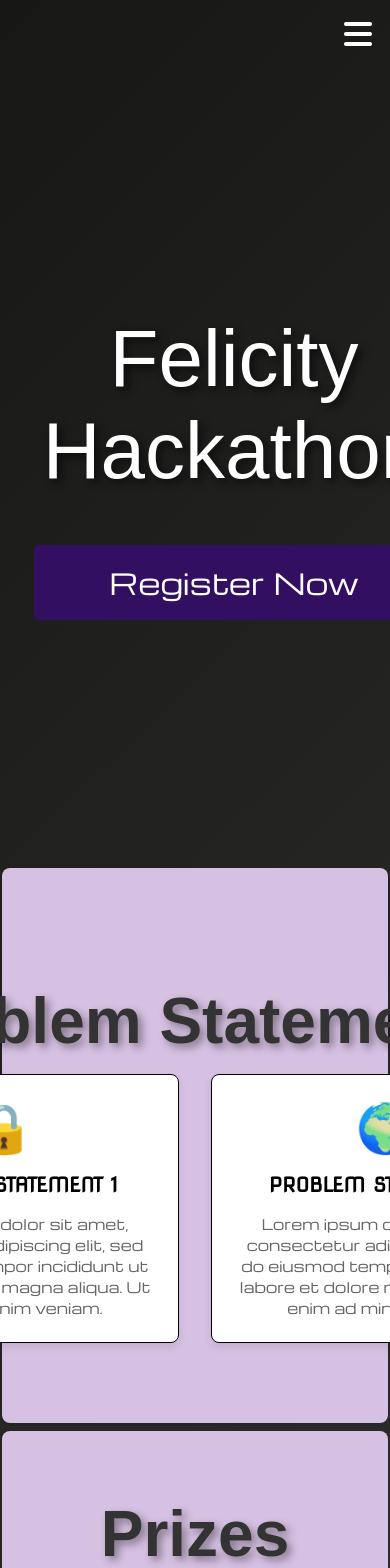
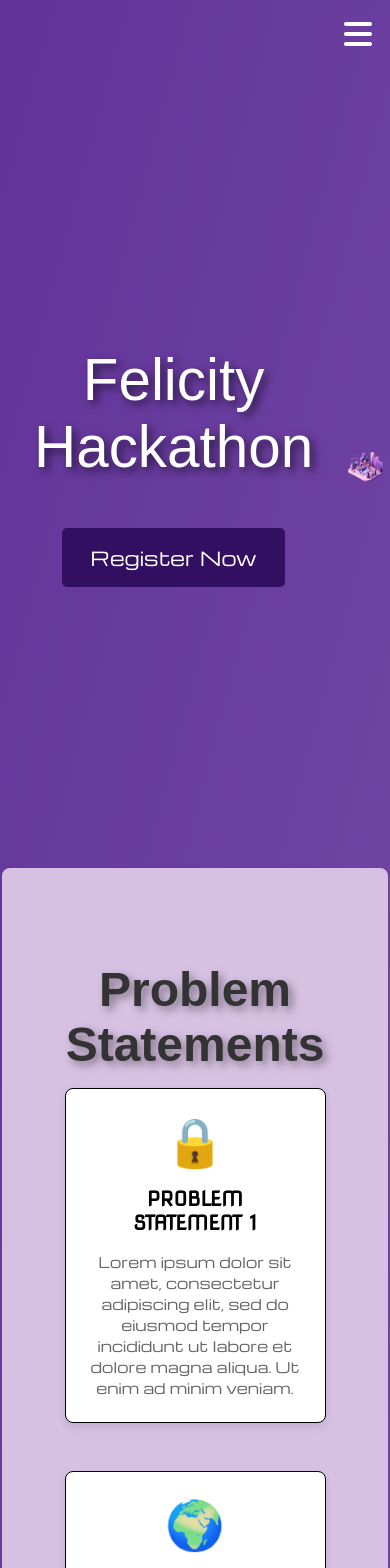
Before and after one commit to The-Coder-Kishor/felicity_hackathon, a Next.js app: page / in a window 390 px wide. Shown: the top 1568 px of the page. Built offline with nearby package versions, Linux system fonts and the light colour scheme; a web font is replaced by a local one.

Commit message:
Fully responsive

```diff
--- a/src/app/page.module.css
+++ b/src/app/page.module.css
@@ -9,8 +9,8 @@ html {
   font-family: 'Open Sans', sans-serif;
   margin: 0;
   padding: 2px;
-  /* background: linear-gradient(105deg, #62339A, #9272BA); */
-  background: linear-gradient(135deg, #171716, #686868);
+  background: linear-gradient(105deg, #62339A, #9272BA);
+  /* background: linear-gradient(135deg, #171716, #686868); */
 }
 
 /* Navbar Styles */
@@ -77,50 +77,6 @@ html {
 .hamburgerIcon {
   color: #fff;
   font-size: 2rem;
-}
-
-/* Responsive Styles */
-@media only screen and (max-width: 768px) {
-  .navLinks {
-    flex-direction: column;
-    align-items: center;
-    position: absolute;
-    top: 70px;
-    left: 0;
-    width: 100%;
-    background: linear-gradient(105deg, #62339A, #9272BA);
-    z-index: 1000;
-    box-shadow: 0px 5px 9px rgba(0, 0, 0, 0.5);
-
-    /* Hidden by default */
-    opacity: 0;
-    transform: translateY(-20px);
-    visibility: hidden;
-
-    /* Animation properties */
-    transition: transform 0.3s ease, opacity 0.3s ease, visibility 0.3s;
-  }
-
-  /* Active State for Dropdown Menu */
-  .navLinks.active {
-    opacity: 1;
-    transform: translateY(0);
-    visibility: visible;
-    /* Keeps elements in DOM */
-  }
-
-  .navLink {
-    margin: 0.8rem 0;
-    font-size: 1.4rem;
-    transition: opacity 0.3s ease;
-    /* Smooth appearance of text */
-  }
-
-  .hamburger {
-    display: flex;
-    align-items: center;
-    margin-left: auto;
-  }
 }
 
 .landingSection {
@@ -853,3 +809,78 @@ html {
   color: black;
   padding: 0.8rem;
 }
+
+/* Responsive Styles */
+@media only screen and (max-width: 768px) {
+  .navLinks {
+    flex-direction: column;
+    align-items: center;
+    position: absolute;
+    top: 70px;
+    left: 0;
+    width: 100%;
+    background: linear-gradient(105deg, #62339A, #9272BA);
+    z-index: 1000;
+    box-shadow: 0px 5px 9px rgba(0, 0, 0, 0.5);
+
+    /* Hidden by default */
+    opacity: 0;
+    transform: translateY(-20px);
+    visibility: hidden;
+
+    /* Animation properties */
+    transition: transform 0.3s ease, opacity 0.3s ease, visibility 0.3s;
+  }
+
+  /* Active State for Dropdown Menu */
+  .navLinks.active {
+    opacity: 1;
+    transform: translateY(0);
+    visibility: visible;
+    /* Keeps elements in DOM */
+  }
+
+  .navLink {
+    margin: 0.8rem 0;
+    font-size: 1.4rem;
+    transition: opacity 0.3s ease;
+    /* Smooth appearance of text */
+  }
+
+  .hamburger {
+    display: flex;
+    align-items: center;
+    margin-left: auto;
+  }
+
+  .problemsection {
+    flex-direction: column;
+    align-items: center;
+  }
+
+  .problemcard {
+    width: 90%;
+    margin-bottom: 1rem;
+  }
+
+  .sectionTitle {
+    font-size: 3rem;
+  }
+
+  .title {
+    font-size: 3.65rem;
+    text-align: center;
+  }
+
+  .registerButton {
+    font-size: 1.2rem;
+    width: 80%;
+    height: auto;
+    padding: 1rem;
+    text-align: center;
+  }
+
+  .leftSection {
+    align-items: center;
+  }
+}
```
